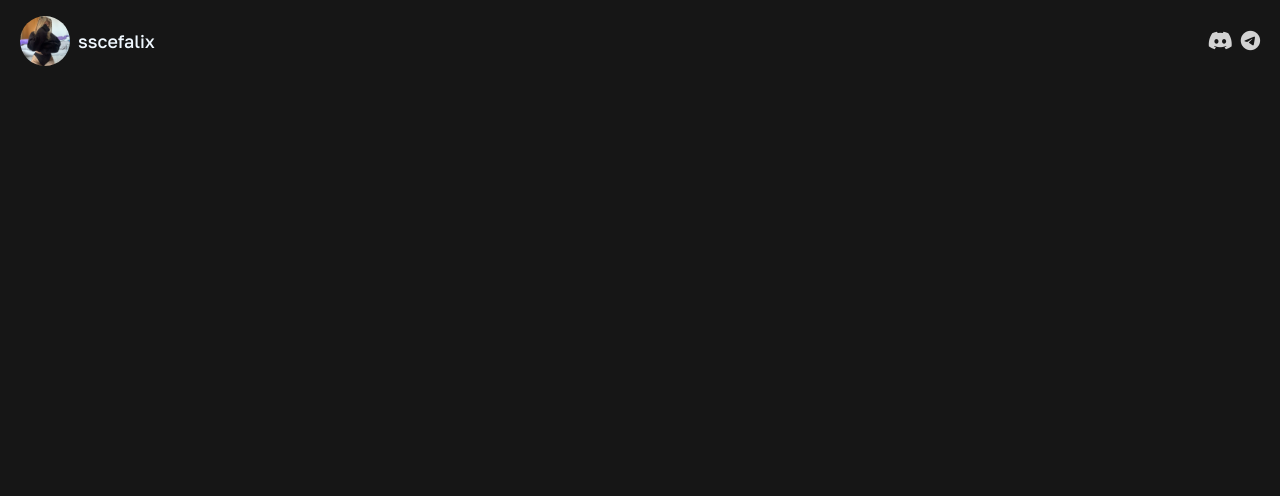
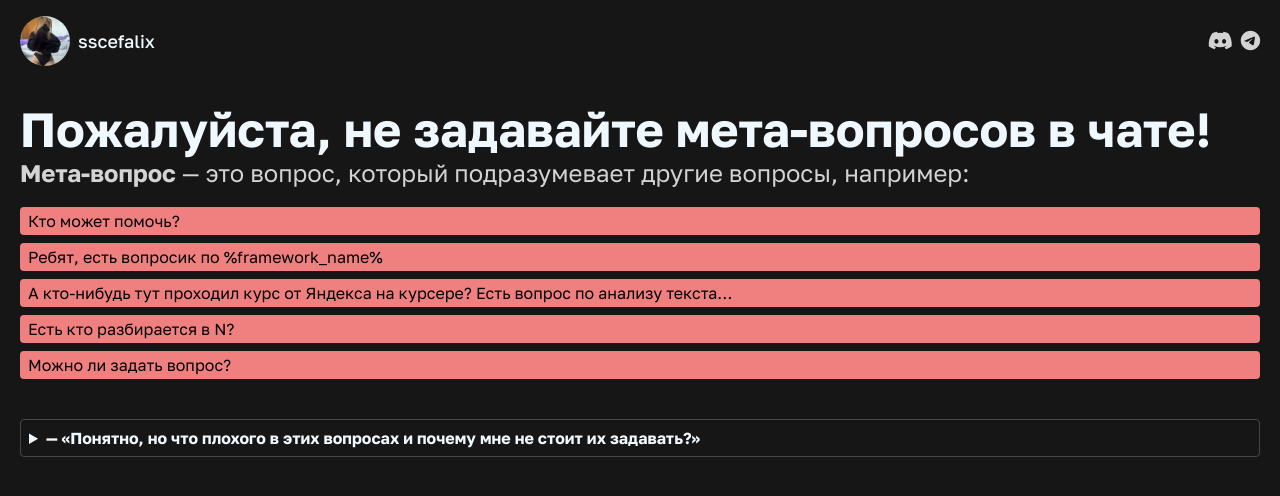
Before and after one commit to sscefalix/sscefalix-vue, a Vue app: page /nometa in a window 1280 px wide. Before the commit this address had no page. Shown: the top 496 px of the page. Built offline with nearby package versions, Linux system fonts and the light colour scheme.

Commit message:
Add NoMeta page

```diff
--- a/src/components/layout/Layout.vue
+++ b/src/components/layout/Layout.vue
@@ -29,6 +29,7 @@ const {darkTheme} = useConfig()
 #layout.dark {
     --bg: #161616;
     --color: aliceblue;
+    --color-reverse: #000;
     --card: #1e1d26;
 }
 #layout {
--- a/src/components/screens/Index.vue
+++ b/src/components/screens/Index.vue
@@ -28,7 +28,7 @@ import SkillCard from "../SkillCard.vue";
     <section>
       <div class="skills">
         <SkillCard :progress="70" name="VueJS" icon="fa-brands fa-vuejs" iconColor="mediumseagreen" progressColor="mediumseagreen" />
-        <SkillCard :progress="40" name="React" icon="fa-brands fa-react" iconColor="#64baff" progressColor="orange" />
+        <SkillCard :progress="40" name="React" icon="fa-brands fa-react" iconColor="#64baff" progressColor="coral" />
         <SkillCard :progress="90" name="Python" icon="fa-brands fa-python" iconColor="#8364ff" progressColor="mediumseagreen" />
       </div>
     </section>
--- /dev/null
+++ b/src/components/screens/NoMeta.vue
@@ -0,0 +1,91 @@
+<script setup lang="ts">
+
+</script>
+
+<template>
+  <main>
+    <section>
+      <h1 class="title">Пожалуйста, не задавайте мета-вопросов в чате!</h1>
+      <p class="subtitle"><b>Мета-вопрос</b> — это вопрос, который подразумевает другие вопросы, например:</p>
+      <div class="meta__list">
+        <div class="meta">Можно ли задать вопрос?</div>
+        <div class="meta">Есть кто разбирается в N?</div>
+        <div class="meta">А кто-нибудь тут проходил курс от Яндекса на курсере? Есть вопрос по анализу текста…</div>
+        <div class="meta">Ребят, есть вопросик по %framework_name%</div>
+        <div class="meta">Кто может помочь?</div>
+      </div>
+      <div class="questions">
+        <details class="question">
+          <summary>— «Понятно, но что плохого в этих вопросах и почему мне не стоит их задавать?»</summary>
+          <pre>
+— Они тратят время! И ваше, и других людей, которые пытаются вам помочь! Вы стараетесь быть вежливым, не
+переходя сразу к своей проблеме, как люди делают при личной встрече. Но чат — это совсем другое. Люди печатают
+намного медленнее, чем говорят. Вместо проявления вежливости, вы заставляете другого человека ждать, пока
+сформулируете вопрос, что приводит к потере производительности.
+
+То же самое относится к таким сообщениям: «Здравствуйте», «Привет. Ты здесь?», «Есть минутка?», «Пинг». Просто
+задавайте вопрос!
+
+К тому же, когда вы задаете вопрос сразу, открывается возможность асинхронного взаимодействия. Если собеседник
+недоступен, а вы уйдёте до того как он вернется, он по-прежнему может ответить на вопрос, вместо того, чтобы
+смотреть на ваш «Привет» и думать, что же случилось.
+        </pre>
+        </details>
+      </div>
+
+    </section>
+  </main>
+</template>
+
+<style scoped>
+
+.title {
+  font-size: 48px;
+  font-weight: 700;
+}
+.subtitle {
+  font-size: 24px;
+  font-weight: 400;
+  color: lightgray;
+}
+.meta__list {
+  display: flex;
+  flex-direction: column-reverse;
+  gap: 8px;
+  margin-top: 20px;
+}
+.meta {
+  padding: 4px 8px;
+  border-radius: 4px;
+  color: var(--color-reverse);
+  background-color: lightcoral;
+}
+
+
+.questions {
+  margin-top: 40px;
+}
+.question {
+    width: 100%;
+    border: 1px solid #484848;
+    border-radius: 4px;
+    padding: 0.5em 0.5em 0;
+}
+
+.question summary {
+    font-weight: bold;
+    margin: -0.5em -0.5em 0;
+    padding: 0.5em;
+    cursor: pointer;
+}
+
+.question[open] {
+    padding: 0.5em;
+}
+
+.question[open] summary {
+    border-bottom: 1px solid #484848;
+    margin-bottom: 0.5em;
+}
+
+</style>
--- a/src/router/router.ts
+++ b/src/router/router.ts
@@ -1,10 +1,12 @@
 import {createRouter, createWebHistory} from "vue-router";
 import Index from "../components/screens/Index.vue";
+import NoMeta from "../components/screens/NoMeta.vue";
 
 const router = createRouter({
     history: createWebHistory(),
     routes: [
-        {name: "index", path: "/", component: Index}
+        {name: "index", path: "/", component: Index},
+        {name: "noMeta", path: "/nometa", component: NoMeta}
     ]
 })
 
--- a/vite.config.ts
+++ b/vite.config.ts
@@ -4,5 +4,5 @@ import vue from '@vitejs/plugin-vue'
 // https://vitejs.dev/config/
 export default defineConfig({
   plugins: [vue()],
-  base: "/sscefalix-vue/"
+  base: "/"
 })
```
